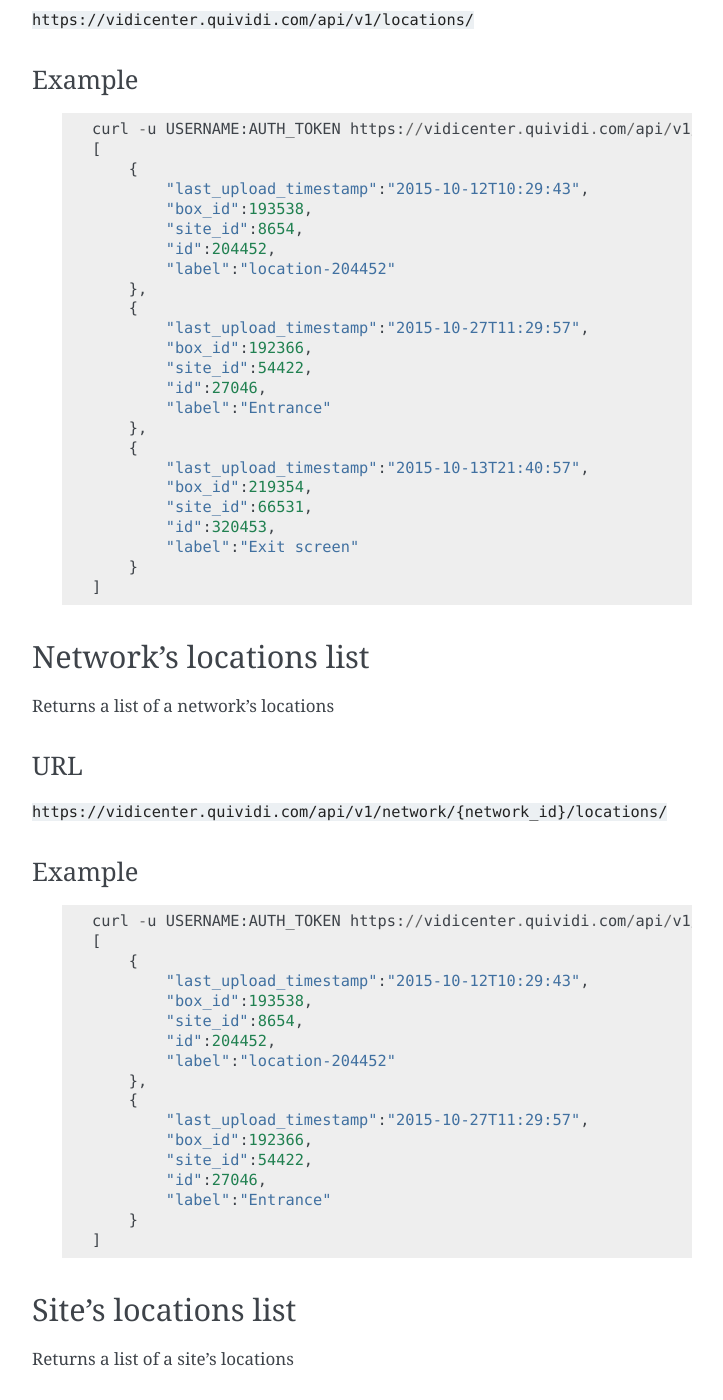
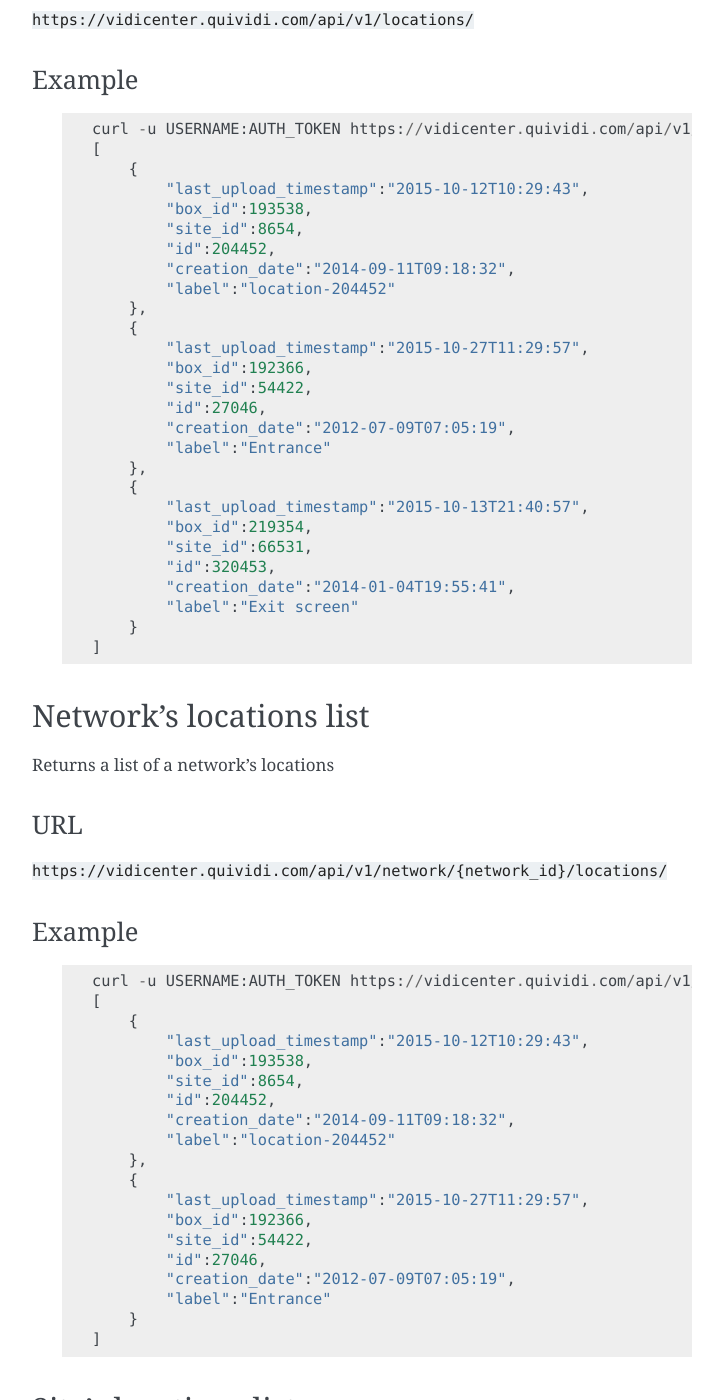
Before and after one commit to quividi/vidicenter-api-documentation, a Sphinx documentation site: the page built from docs/source/topology.rst, in a window 1280 px wide and 1400 px high, scrolled down 2531 px. Shown: the whole window, without its empty margins (388-1111 px from the left). Built offline with Sphinx 7.4.7, drawn with Linux system fonts in a browser that asks for light colours; some of the changed text lies outside the part shown.

Commit message:
Evol [#141475765] Creation date is now present in Location API

```diff
--- a/docs/source/topology.rst
+++ b/docs/source/topology.rst
@@ -145,6 +145,7 @@
             "box_id":193538,
             "site_id":8654,
             "id":204452,
+            "creation_date":"2014-09-11T09:18:32",
             "label":"location-204452"
         },
         {
@@ -152,6 +153,7 @@
             "box_id":192366,
             "site_id":54422,
             "id":27046,
+            "creation_date":"2012-07-09T07:05:19",
             "label":"Entrance"
         },
         {
@@ -159,6 +161,7 @@
             "box_id":219354,
             "site_id":66531,
             "id":320453,
+            "creation_date":"2014-01-04T19:55:41",
             "label":"Exit screen"
         }
     ]
@@ -186,6 +189,7 @@
             "box_id":193538,
             "site_id":8654,
             "id":204452,
+            "creation_date":"2014-09-11T09:18:32",
             "label":"location-204452"
         },
         {
@@ -193,6 +197,7 @@
             "box_id":192366,
             "site_id":54422,
             "id":27046,
+            "creation_date":"2012-07-09T07:05:19",
             "label":"Entrance"
         }
     ]
@@ -220,6 +225,7 @@
             "box_id":193538,
             "site_id":8654,
             "id":204452,
+            "creation_date":"2014-09-11T09:18:32",
             "label":"location-204452"
         }
     ]
@@ -247,6 +253,7 @@
             "box_id":114242,
             "site_id":54892,
             "id":1330,
+            "creation_date":"2014-09-11T09:18:32",
             "label":"A location's name"
         },
         {
@@ -254,6 +261,7 @@
             "box_id":114246,
             "site_id":54892,
             "id":1334,
+            "creation_date":"2012-07-09T07:05:19",
             "label":"Another location"
         }
     ]
@@ -281,6 +289,7 @@
             "box_id":114242,
             "site_id":54892,
             "id":1330,
+            "creation_date":"2014-09-11T09:18:32",
             "label":"A location's name"
         },
         {
@@ -288,6 +297,7 @@
             "box_id":114246,
             "site_id":54892,
             "id":1334,
+            "creation_date":"2012-07-09T07:05:19",
             "label":"Another location"
         }
     ]
```
